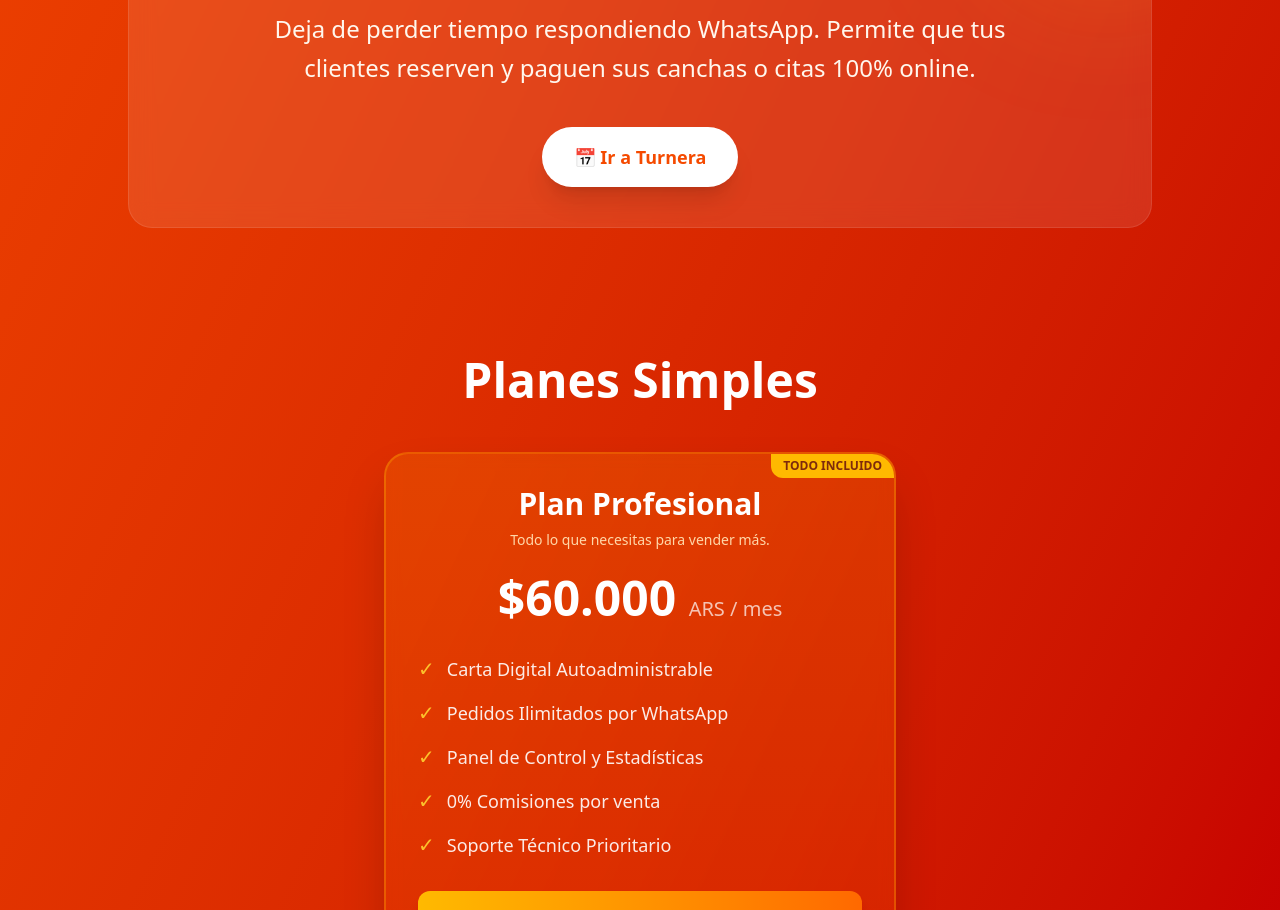
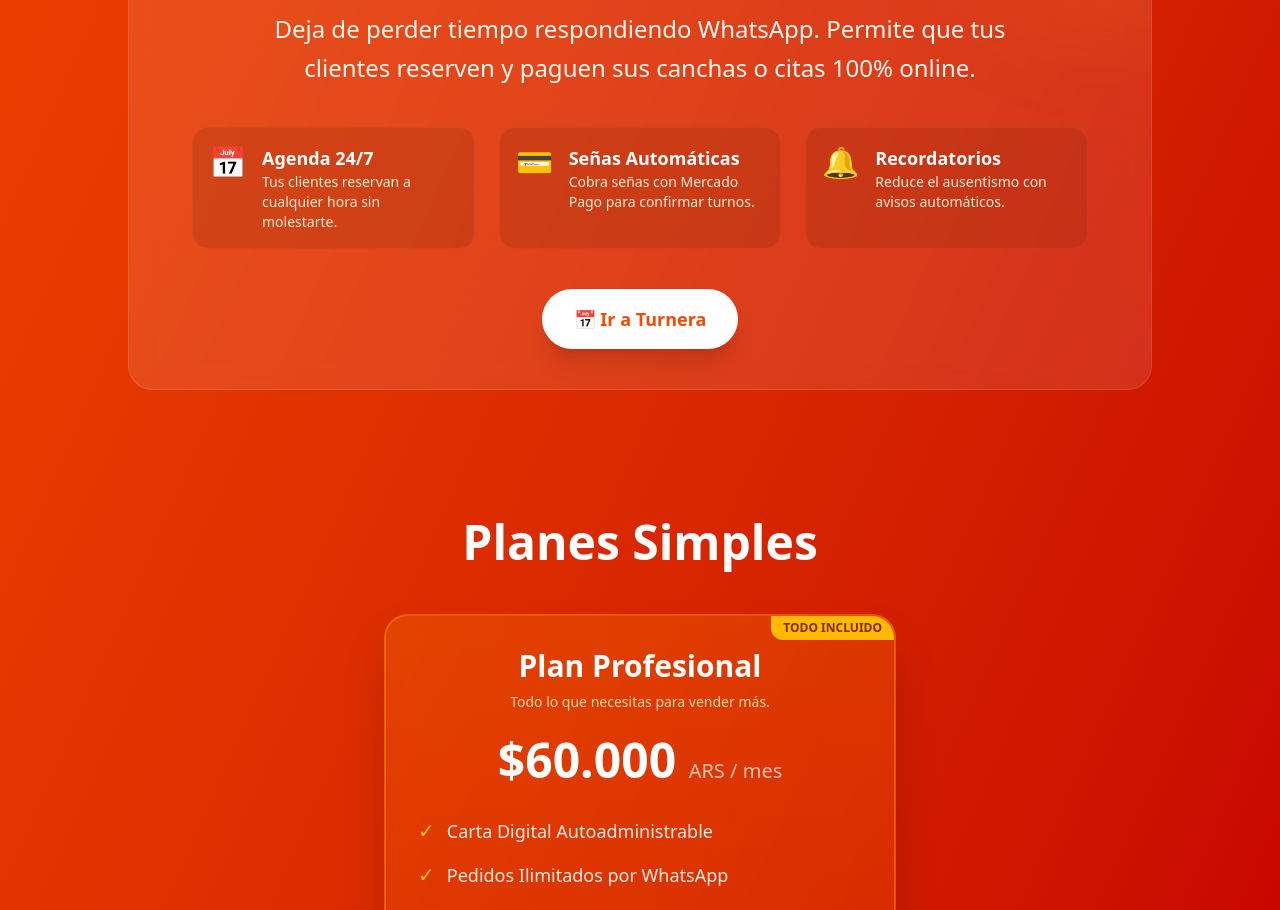
Before and after one commit to ariel-gam/loyalapp, a Next.js app: page / in a window 1280 px wide. Shown: the part 1140-2050 px from the top of the page. Built offline with nearby package versions, Linux system fonts and the light colour scheme.

Commit message:
feat: enhance TurneraPRO section with benefit icons

```diff
--- a/src/app/page.tsx
+++ b/src/app/page.tsx
@@ -71,6 +71,31 @@ export default function LandingPage() {
               Deja de perder tiempo respondiendo WhatsApp. Permite que tus clientes reserven y paguen sus canchas o citas 100% online.
             </p>
 
+            {/* Turnera Features */}
+            <div className="grid grid-cols-1 sm:grid-cols-3 gap-6 mb-10 text-left max-w-4xl mx-auto">
+              <div className="bg-orange-900/20 p-4 rounded-2xl border border-white/5 flex items-start gap-4">
+                <div className="text-3xl">📅</div>
+                <div>
+                  <h4 className="font-bold text-lg text-white">Agenda 24/7</h4>
+                  <p className="text-orange-100 text-sm">Tus clientes reservan a cualquier hora sin molestarte.</p>
+                </div>
+              </div>
+              <div className="bg-orange-900/20 p-4 rounded-2xl border border-white/5 flex items-start gap-4">
+                <div className="text-3xl">💳</div>
+                <div>
+                  <h4 className="font-bold text-lg text-white">Señas Automáticas</h4>
+                  <p className="text-orange-100 text-sm">Cobra señas con Mercado Pago para confirmar turnos.</p>
+                </div>
+              </div>
+              <div className="bg-orange-900/20 p-4 rounded-2xl border border-white/5 flex items-start gap-4">
+                <div className="text-3xl">🔔</div>
+                <div>
+                  <h4 className="font-bold text-lg text-white">Recordatorios</h4>
+                  <p className="text-orange-100 text-sm">Reduce el ausentismo con avisos automáticos.</p>
+                </div>
+              </div>
+            </div>
+
             <div className="flex justify-center">
               <a
                 href="https://turnera.loyalapp.com.ar/"
```
